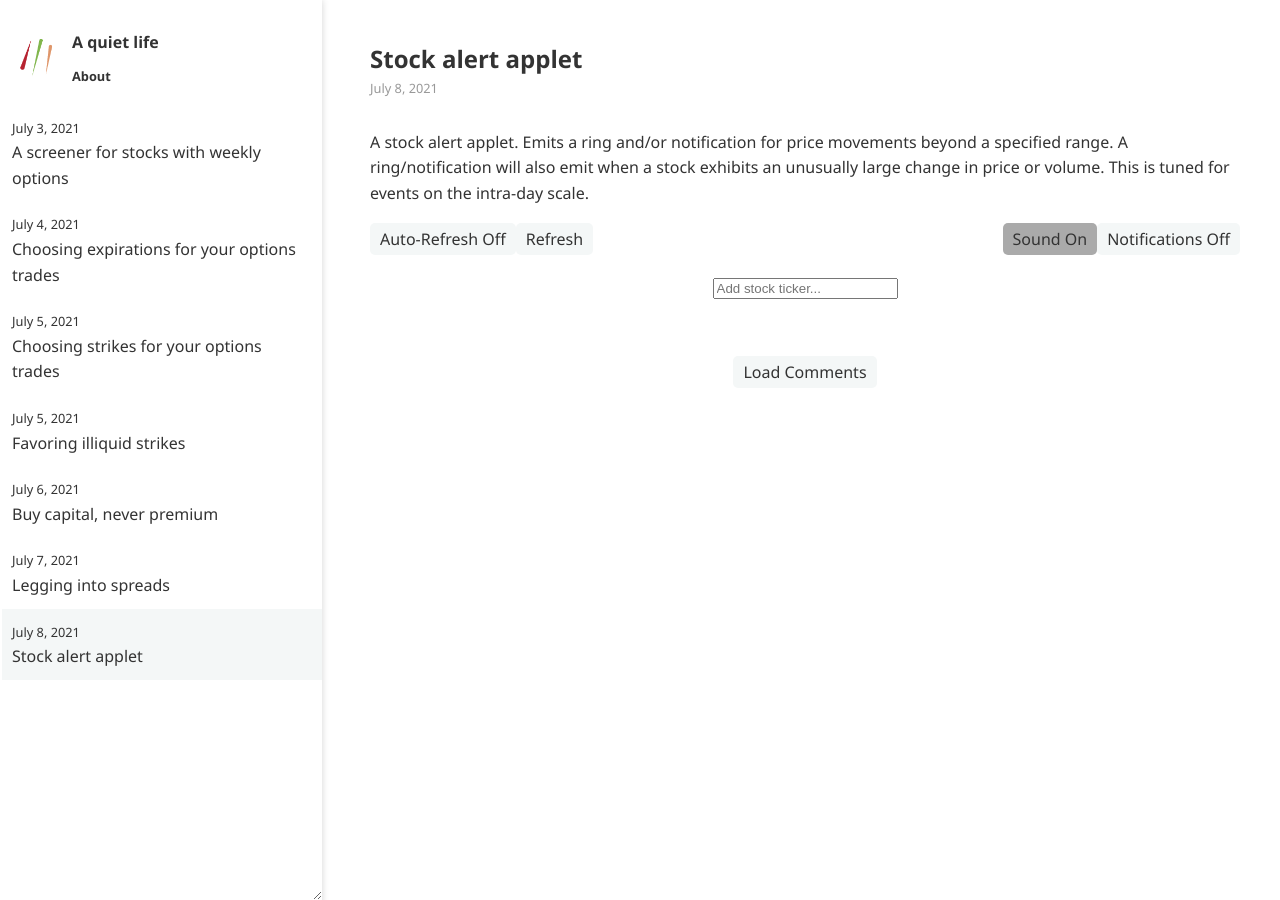
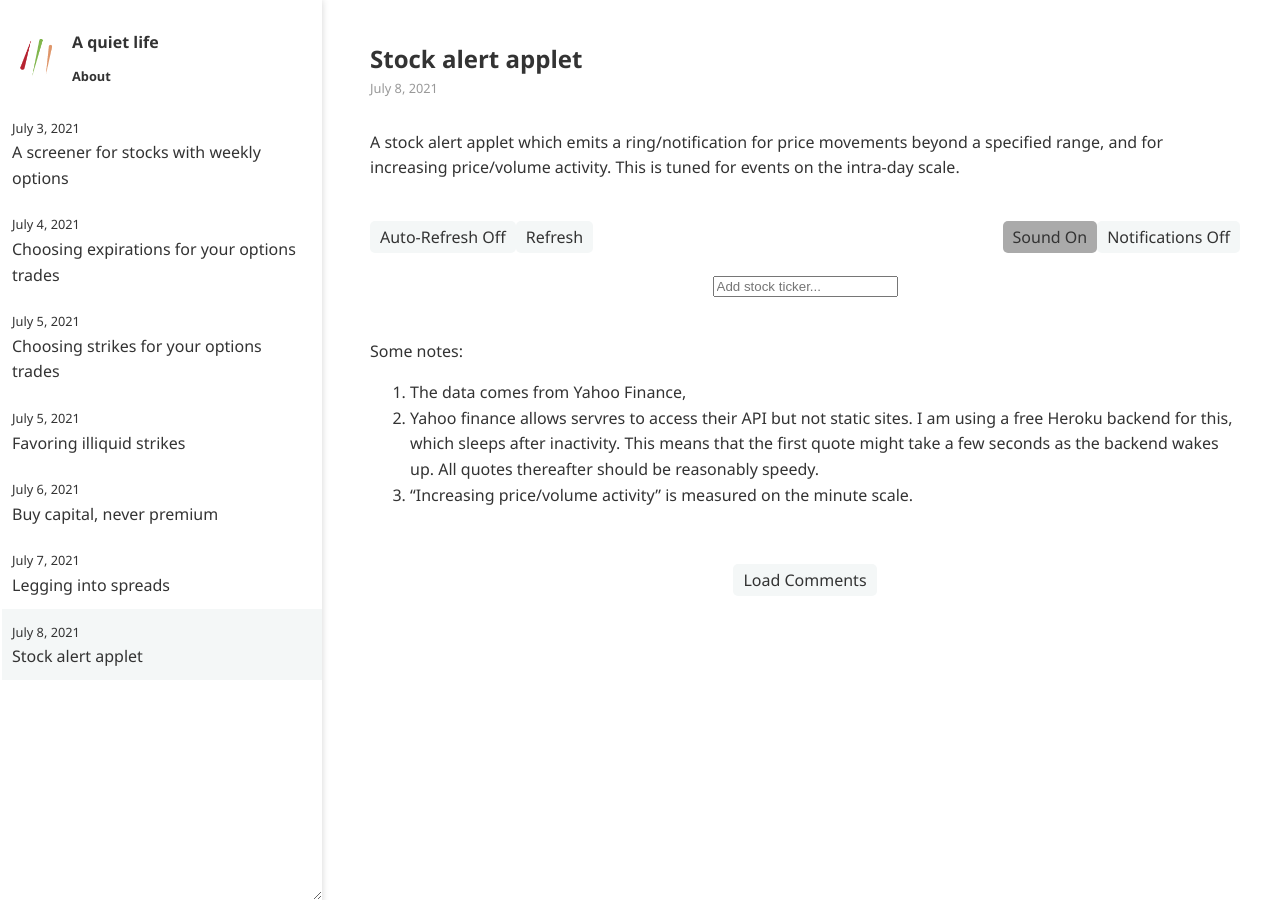
Before and after one commit to ansyblenetwork/aquietlife, a Jekyll site: the page built from _posts/2021-07-08-alerts.md, in a window 1280 px wide. Built offline with Jekyll 4.4.1, drawn with Linux system fonts in a browser that asks for light colours.

Commit message:
Update 2021-07-08-alerts.md

```diff
--- a/_posts/2021-07-08-alerts.md
+++ b/_posts/2021-07-08-alerts.md
@@ -2,10 +2,11 @@
 title: "Stock alert applet"
 ---
 
-A stock alert applet. Emits a ring and/or notification for price movements beyond a specified range. A ring/notification will also emit when a stock exhibits an unusually large change in price or volume. This is tuned for events on the intra-day scale.
+A stock alert applet which emits a ring/notification for price movements beyond a specified range, and for increasing price/volume activity. This is tuned for events on the intra-day scale.
 
 
-<div style="min-width:400px">
+
+<div style="min-width:400px; margin-top: 40px; margin-bottom: 40px">
 
 
 <div style="margin-bottom:20px">
@@ -213,14 +214,14 @@ function update() {
 					if (D(stock + "-percent").style.fontWeight != "bold") {
 						ring = true;
 						notify = true;
-						if (active(D('notificationButton'))) new Notification(stock + "'s " + "price" + " activity is unusually high.");
+						if (active(D('notificationButton'))) new Notification(stock + "'s " + "price" + " activity is increasing.");
 					}
 				}
 				if (avgVol > 0 && curVol > 0  && curVol > 2*avgVol) {
 					if (D(stock + "-percent").style.fontWeight != "bold") {
 						ring = true;
 						notify = true;
-						if (active(D('notificationButton'))) new Notification(stock + "'s " + "volume" + " activity is unusually high.");
+						if (active(D('notificationButton'))) new Notification(stock + "'s " + "volume" + " activity is increasing.");
 					}
 				}
 				if (notify) {
@@ -420,3 +421,11 @@ function D(string) { return document.getElementById(string);}
 function make(string) { return document.createElement(string);}
 function remove(element) { element.parentNode.removeChild(element);}
 </script>
+
+
+
+Some notes:
+
+1. The data comes from Yahoo Finance,
+2. Yahoo finance allows servres to access their API but not static sites. I am using a free Heroku backend for this, which sleeps after inactivity. This means that the first quote might take a few seconds as the backend wakes up. All quotes thereafter should be reasonably speedy.
+3. "Increasing price/volume activity" is measured on the minute scale.
```
